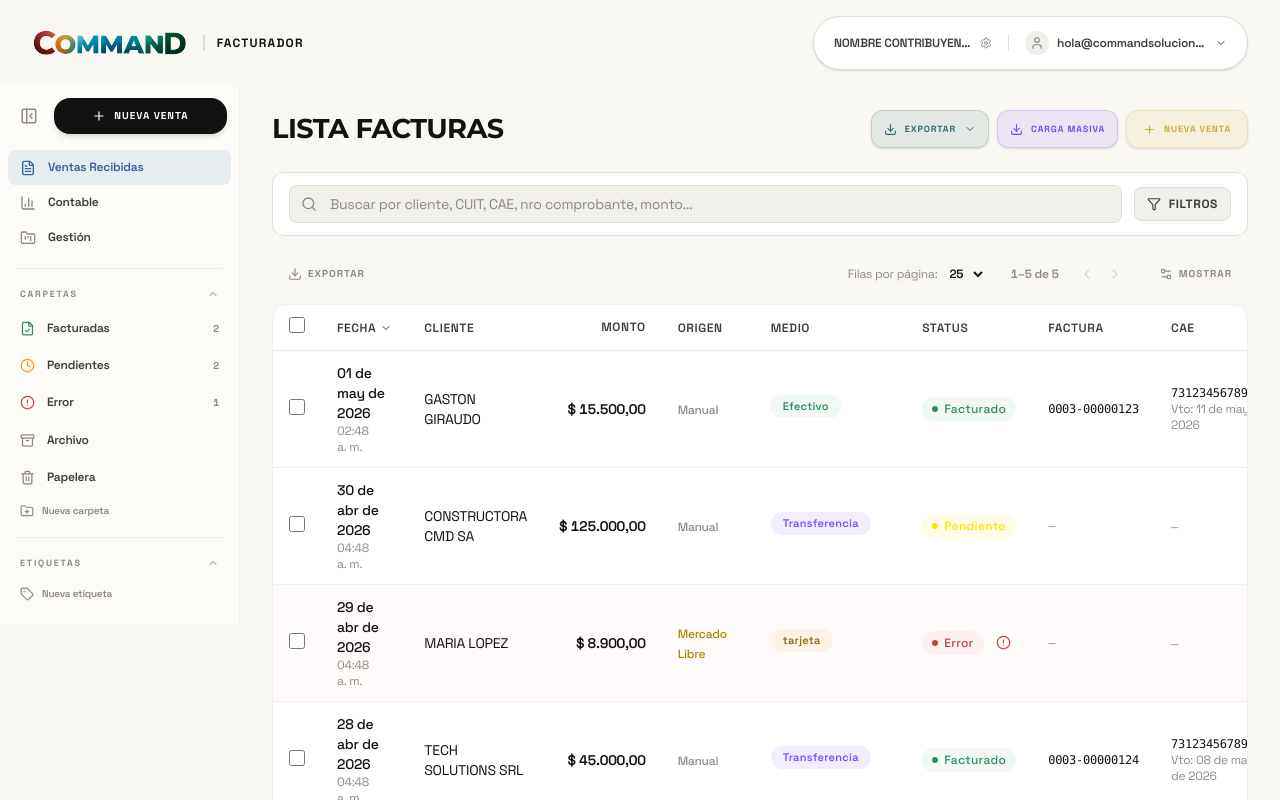
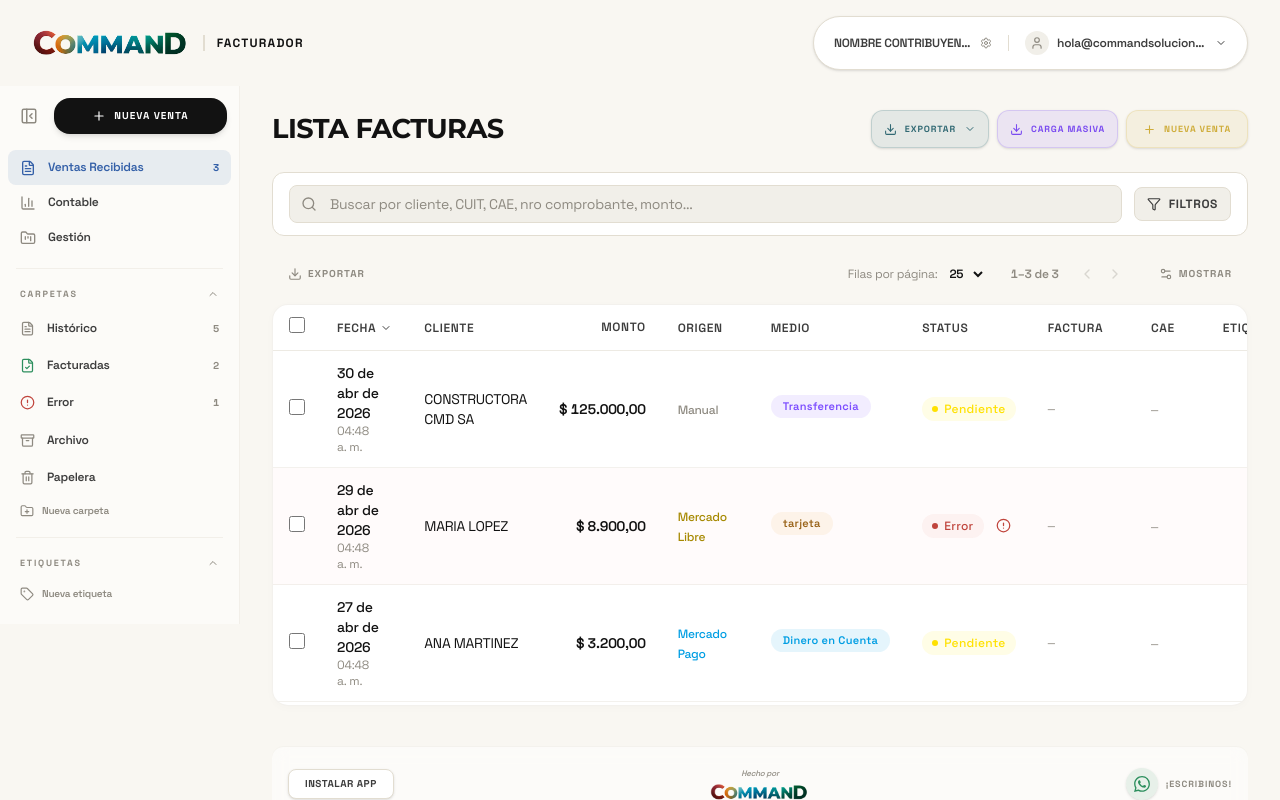
Before and after one commit to curiosidadparlante-jpg/demofacturador, a React (Vite) app: page / in a window 1280 px wide. Shown: the top 800 px of the page. Built offline with nearby package versions, Linux system fonts and the light colour scheme.

Commit message:
feat: transform Ventas Recibidas into Inbox and replace Pendientes with Historico folder

```diff
--- a/src/components/GestionView.jsx
+++ b/src/components/GestionView.jsx
@@ -1,7 +1,7 @@
 import { useState } from 'react'
 import {
-  FileCheck, Clock, AlertCircle, Archive, Trash2,
-  FolderKanban, FolderPlus, Tag, X, Plus, ChevronRight
+  FileCheck, AlertCircle, Archive, Trash2,
+  FolderKanban, FolderPlus, Tag, X, Plus, ChevronRight, FileText
 } from 'lucide-react'
 import { LABEL_COLORS } from '../config/colors'
 
@@ -23,9 +23,10 @@ export default function GestionView({
 
   // Counts
   const counts = {
-    facturadas: ventas.filter(v => v.status === 'facturado').length,
-    pendientes: ventas.filter(v => v.status === 'pendiente' || v.status === 'procesando').length,
-    error: ventas.filter(v => v.status === 'error').length,
+    inbox: ventas.filter(v => (v.status === 'pendiente' || v.status === 'procesando' || v.status === 'error') && !v.archivada && v.status !== 'archivada' && v.status !== 'borrada').length,
+    historico: ventas.filter(v => !v.archivada && v.status !== 'archivada' && v.status !== 'borrada').length,
+    facturadas: ventas.filter(v => v.status === 'facturado' && !v.archivada).length,
+    error: ventas.filter(v => v.status === 'error' && !v.archivada).length,
     archivadas: ventas.filter(v => v.archivada || v.status === 'archivada' || v.status === 'archivado').length,
     papelera: ventas.filter(v => v.status === 'borrada').length,
   }
@@ -48,8 +49,8 @@ export default function GestionView({
   }
 
   const systemFolders = [
+    { icon: <FileText size={18} />, label: 'Histórico', count: counts.historico, color: '#3460A8', filter: { type: 'historico' } },
     { icon: <FileCheck size={18} />, label: 'Facturadas', count: counts.facturadas, color: '#2D8F5E', filter: { type: 'status', value: 'facturado' } },
-    { icon: <Clock size={18} />, label: 'Pendientes', count: counts.pendientes, color: '#F59E0B', filter: { type: 'status', value: 'pendiente' } },
     { icon: <AlertCircle size={18} />, label: 'Error', count: counts.error, color: '#C0443C', filter: { type: 'status', value: 'error' } },
     { icon: <Archive size={18} />, label: 'Archivo', count: counts.archivadas, color: '#8E8A81', filter: { type: 'status', value: 'archivada' } },
     { icon: <Trash2 size={18} />, label: 'Papelera', count: counts.papelera, color: '#8E8A81', filter: { type: 'status', value: 'borrada' } },
--- a/src/components/Sidebar.jsx
+++ b/src/components/Sidebar.jsx
@@ -35,9 +35,10 @@ export default function Sidebar({
 
   // Counts
   const counts = {
-    facturadas: ventas.filter(v => v.status === 'facturado').length,
-    pendientes: ventas.filter(v => v.status === 'pendiente' || v.status === 'procesando').length,
-    error: ventas.filter(v => v.status === 'error').length,
+    inbox: ventas.filter(v => (v.status === 'pendiente' || v.status === 'procesando' || v.status === 'error') && !v.archivada && v.status !== 'archivada' && v.status !== 'borrada').length,
+    historico: ventas.filter(v => !v.archivada && v.status !== 'archivada' && v.status !== 'borrada').length,
+    facturadas: ventas.filter(v => v.status === 'facturado' && !v.archivada).length,
+    error: ventas.filter(v => v.status === 'error' && !v.archivada).length,
     archivadas: ventas.filter(v => v.archivada || v.status === 'archivada' || v.status === 'archivado').length,
     papelera: ventas.filter(v => v.status === 'borrada').length,
   }
@@ -140,6 +141,7 @@ export default function Sidebar({
         <SidebarItem
           icon={<FileText size={16} />}
           label="Ventas Recibidas"
+          count={counts.inbox}
           active={isActive('facturas')}
           onClick={() => onViewChange('facturas')}
         />
@@ -173,20 +175,19 @@ export default function Sidebar({
         {foldersExpanded && (
           <div className="mt-1 space-y-0.5">
             <SidebarItem
+              icon={<FileText size={15} />}
+              label="Histórico"
+              count={counts.historico}
+              active={isActive('facturas', { type: 'historico' })}
+              onClick={() => onViewChange('facturas', { type: 'historico' })}
+            />
+            <SidebarItem
               icon={<FileCheck size={15} />}
               label="Facturadas"
               count={counts.facturadas}
               active={isActive('facturas', { type: 'status', value: 'facturado' })}
               onClick={() => onViewChange('facturas', { type: 'status', value: 'facturado' })}
               color="#2D8F5E"
-            />
-            <SidebarItem
-              icon={<Clock size={15} />}
-              label="Pendientes"
-              count={counts.pendientes}
-              active={isActive('facturas', { type: 'status', value: 'pendiente' })}
-              onClick={() => onViewChange('facturas', { type: 'status', value: 'pendiente' })}
-              color="#F59E0B"
             />
             <SidebarItem
               icon={<AlertCircle size={15} />}
--- a/src/pages/Home.jsx
+++ b/src/pages/Home.jsx
@@ -669,11 +669,16 @@ export default function Home() {
 
   // ─── Filtered ventas for active filter ───
   const viewFilteredVentas = useMemo(() => {
-    if (!activeFilter) return filteredVentas
+    if (!activeFilter) {
+      // Default Inbox view (Pendientes + Error)
+      return filteredVentas.filter(v => v.status === 'pendiente' || v.status === 'procesando' || v.status === 'error')
+    }
+    if (activeFilter.type === 'historico') {
+      return filteredVentas
+    }
     if (activeFilter.type === 'status') {
       const st = activeFilter.value
       return ventas.filter(v => {
-        if (st === 'pendiente') return (v.status === 'pendiente' || v.status === 'procesando') && !v.archivada && v.status !== 'archivada' && v.status !== 'archivado'
         if (st === 'archivada') return v.archivada || v.status === 'archivada' || v.status === 'archivado'
         return v.status === st && !v.archivada && v.status !== 'archivada' && v.status !== 'archivado'
       })
```
